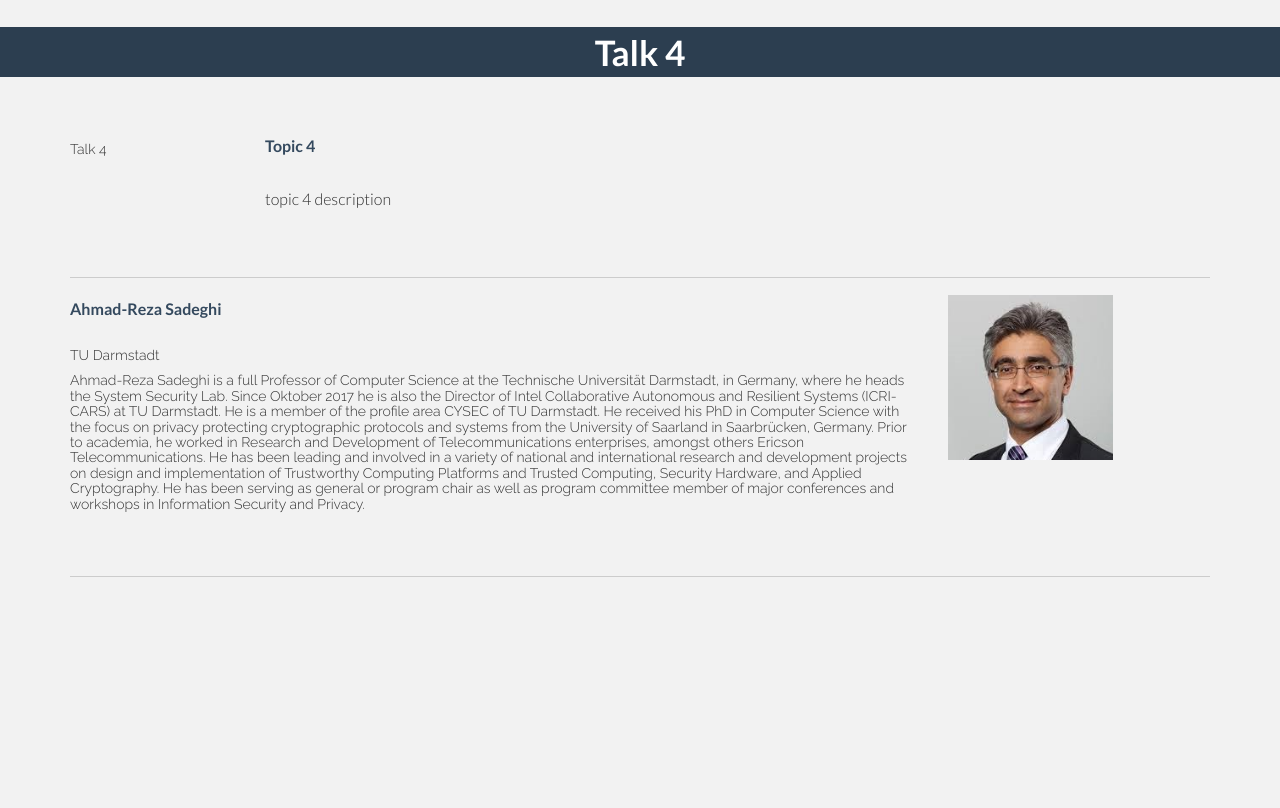
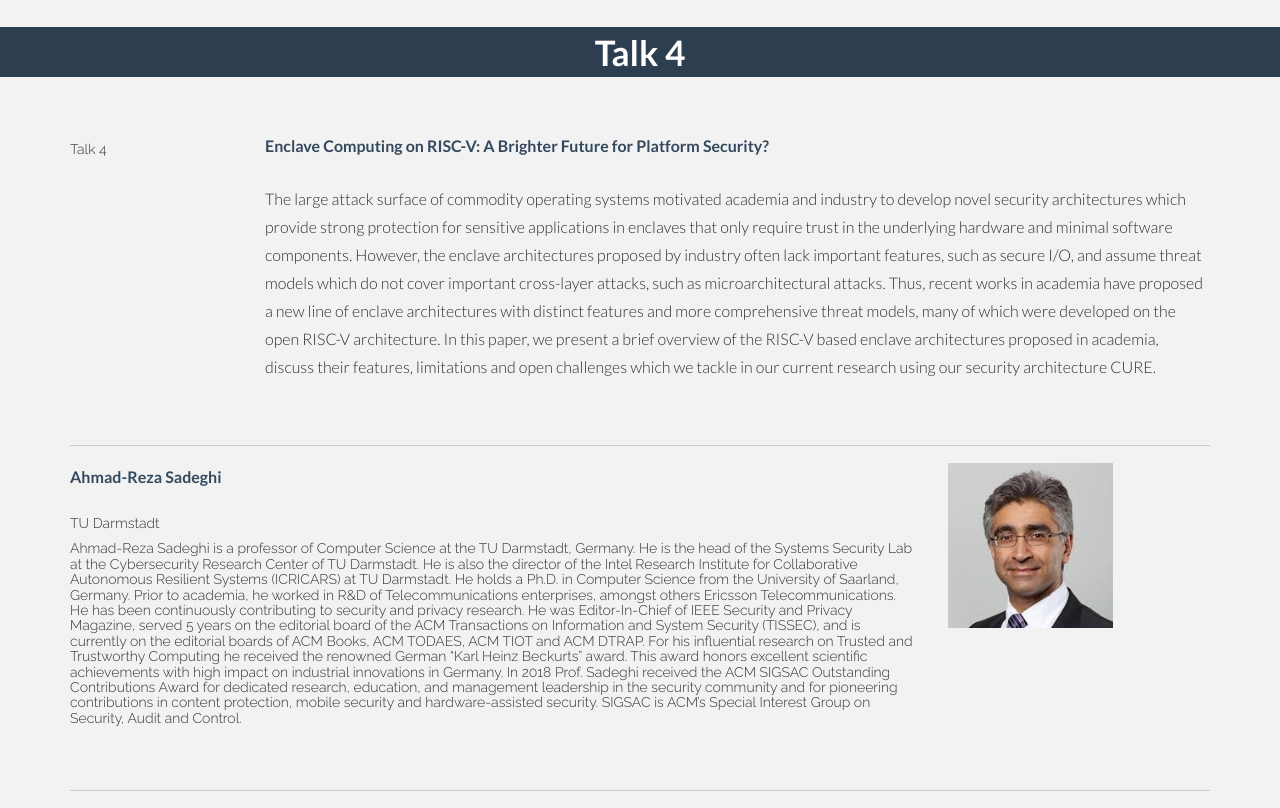
Before and after one commit to Duke-CEI-Lab/DAWN, a plain HTML site: page event3/index.html in a window 1280 px wide. Shown: the part 2260-3068 px from the top of the page. Before the commit the page ends 2854 px from the top, so only its background shows below. Drawn offline with Linux system fonts and the light colour scheme.

Commit message:
test format

```diff
--- a/event3/index.html
+++ b/event3/index.html
@@ -320,10 +320,10 @@
 
         <div class="col-lg-10">
           <p>
-            <t>Topic 4</t>
+            <t>Enclave Computing on RISC-V: A Brighter Future for Platform Security?</t>
           </p>
           <p>
-			topic 4 description
+			The large attack surface of commodity operating systems motivated academia and industry to develop novel security architectures which provide strong protection for sensitive applications in enclaves that only require trust in the underlying hardware and minimal software components. However, the enclave architectures proposed by industry often lack important features, such as secure I/O, and assume threat models which do not cover important cross-layer attacks, such as microarchitectural attacks. Thus, recent works in academia have proposed a new line of enclave architectures with distinct features and more comprehensive threat models, many of which were developed on the open RISC-V architecture. In this paper, we present a brief overview of the RISC-V based enclave architectures proposed in academia, discuss their features, limitations and open challenges which we tackle in our current research using our security architecture CURE.
           <br/></p>
         </div>
       </div>
@@ -335,8 +335,41 @@
             <p>
               <t>Ahmad-Reza Sadeghi</t>
               <h5>TU Darmstadt</h5>
-              <h5>Ahmad-Reza Sadeghi is a full Professor of Computer Science at the Technische Universität Darmstadt, in Germany, where he heads the System Security Lab. Since Oktober 2017 he is also the Director of Intel Collaborative Autonomous and Resilient Systems (ICRI-CARS) at TU Darmstadt. He is a member of the profile area CYSEC of TU Darmstadt. He received his PhD in Computer Science with the focus on privacy protecting cryptographic protocols and systems from the University of Saarland in Saarbrücken, Germany. Prior to academia, he worked in Research and Development of Telecommunications enterprises, amongst others Ericson Telecommunications. He has been leading and involved in a variety of national and international research and development projects on design and implementation of Trustworthy Computing Platforms and Trusted Computing, Security Hardware, and Applied Cryptography. He has been serving as general or program chair as well as program committee member of major conferences and workshops in Information Security and Privacy.
-              </h5>
+              <h5>Ahmad-Reza Sadeghi is a professor of
+Computer Science at the TU Darmstadt, Germany. He is
+the head of the Systems Security Lab at the
+Cybersecurity Research Center of TU Darmstadt. He is
+also the director of the Intel Research Institute for
+Collaborative Autonomous Resilient Systems (ICRICARS) at TU Darmstadt. He holds a Ph.D. in Computer
+Science from the
+University of Saarland,
+Germany. Prior to
+academia, he worked in
+R&D of
+Telecommunications
+enterprises, amongst
+others Ericsson
+Telecommunications.
+He has been continuously
+contributing to security
+and privacy research. He
+was Editor-In-Chief of
+IEEE Security and Privacy Magazine, served 5 years on
+the editorial board of the ACM Transactions on
+Information and System Security (TISSEC), and is
+currently on the editorial boards of ACM Books, ACM
+TODAES, ACM TIOT and ACM DTRAP.
+For his influential research on Trusted and Trustworthy
+Computing he received the renowned German “Karl
+Heinz Beckurts” award. This award honors excellent
+scientific achievements with high impact on industrial
+innovations in Germany. In 2018 Prof. Sadeghi received
+the ACM SIGSAC Outstanding Contributions Award
+for dedicated research, education, and management
+leadership in the security community and for pioneering
+contributions in content protection, mobile security and
+hardware-assisted security. SIGSAC is ACM’s Special
+Interest Group on Security, Audit and Control.              </h5>
             </p>
           </div>
           <div class="col-lg-2">
```
